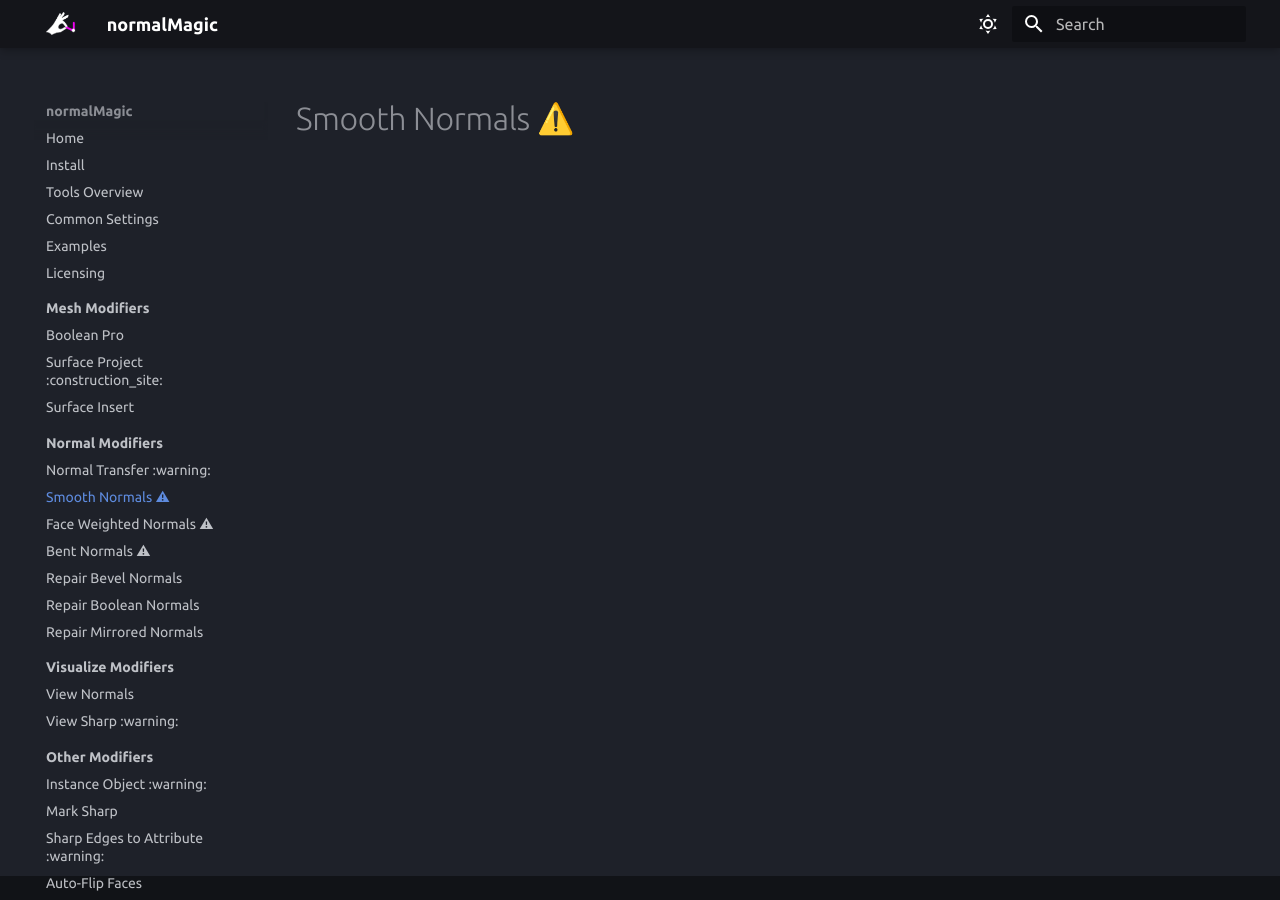
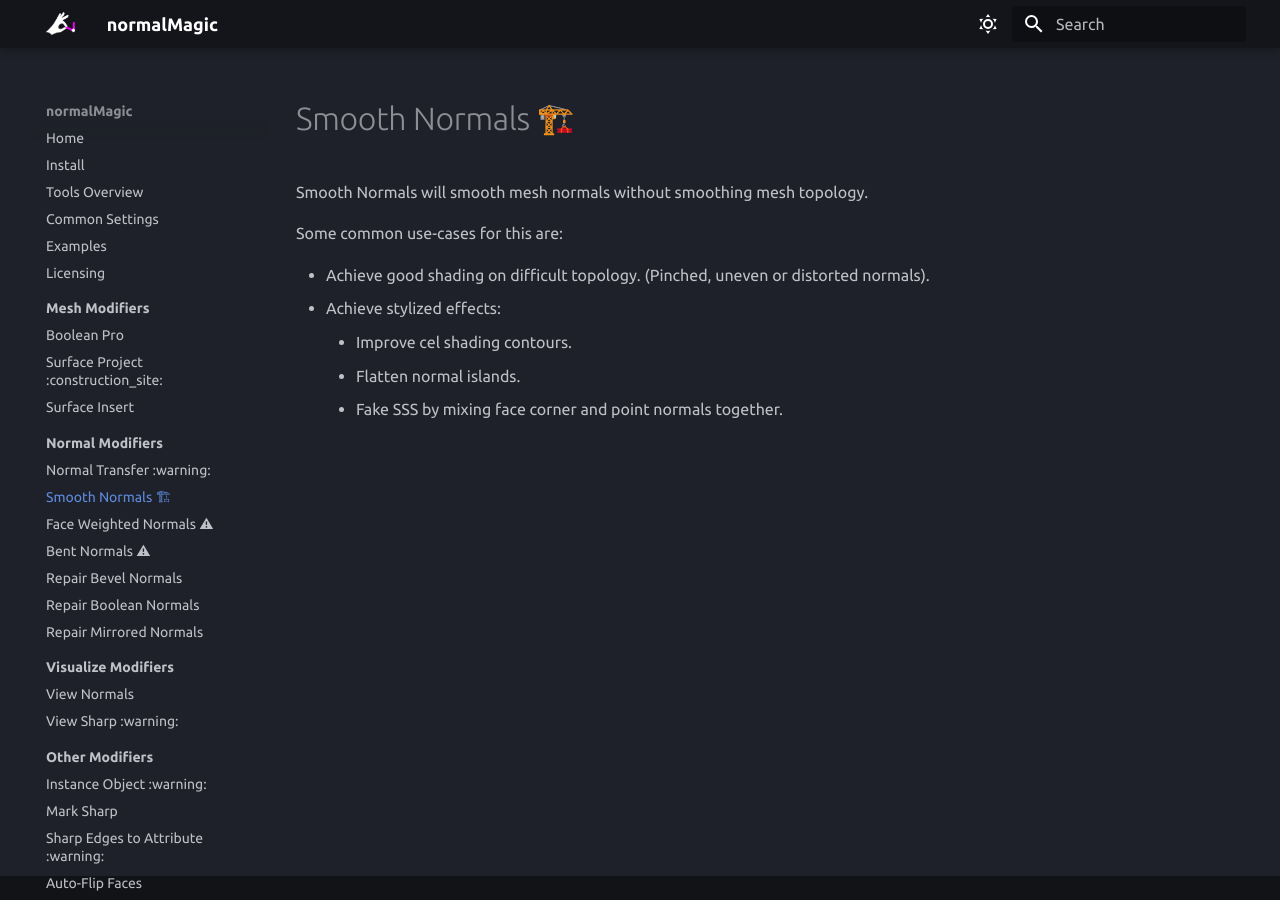
Before and after one commit to SpaghetMeNot/normalmagic, an MkDocs documentation site: the page built from docs/normal_tools/smooth_normals.md, in a window 1280 px wide. Built offline with MkDocs 1.6.1 and Material for MkDocs 9.7.7, drawn with Linux system fonts in a browser that asks for light colours; emoji names are drawn with the system emoji font; some web fonts are replaced; the version menu is left out.

Commit message:
Starting smooth normals and manual tools

```diff
--- a/docs/normal_tools/smooth_normals.md
+++ b/docs/normal_tools/smooth_normals.md
@@ -1 +1,11 @@
-# Smooth Normals :warning:
+# Smooth Normals :construction_site:
+
+Smooth Normals will smooth mesh normals without smoothing mesh topology.
+
+Some common use-cases for this are:
+
+- Achieve good shading on difficult topology. (Pinched, uneven or distorted normals).
+- Achieve stylized effects:
+    - Improve cel shading contours.
+    - Flatten normal islands.
+    - Fake SSS by mixing face corner and point normals together.
```
Also changed, not shown: docs/manual_tools/index.md (+3 -1 lines).
